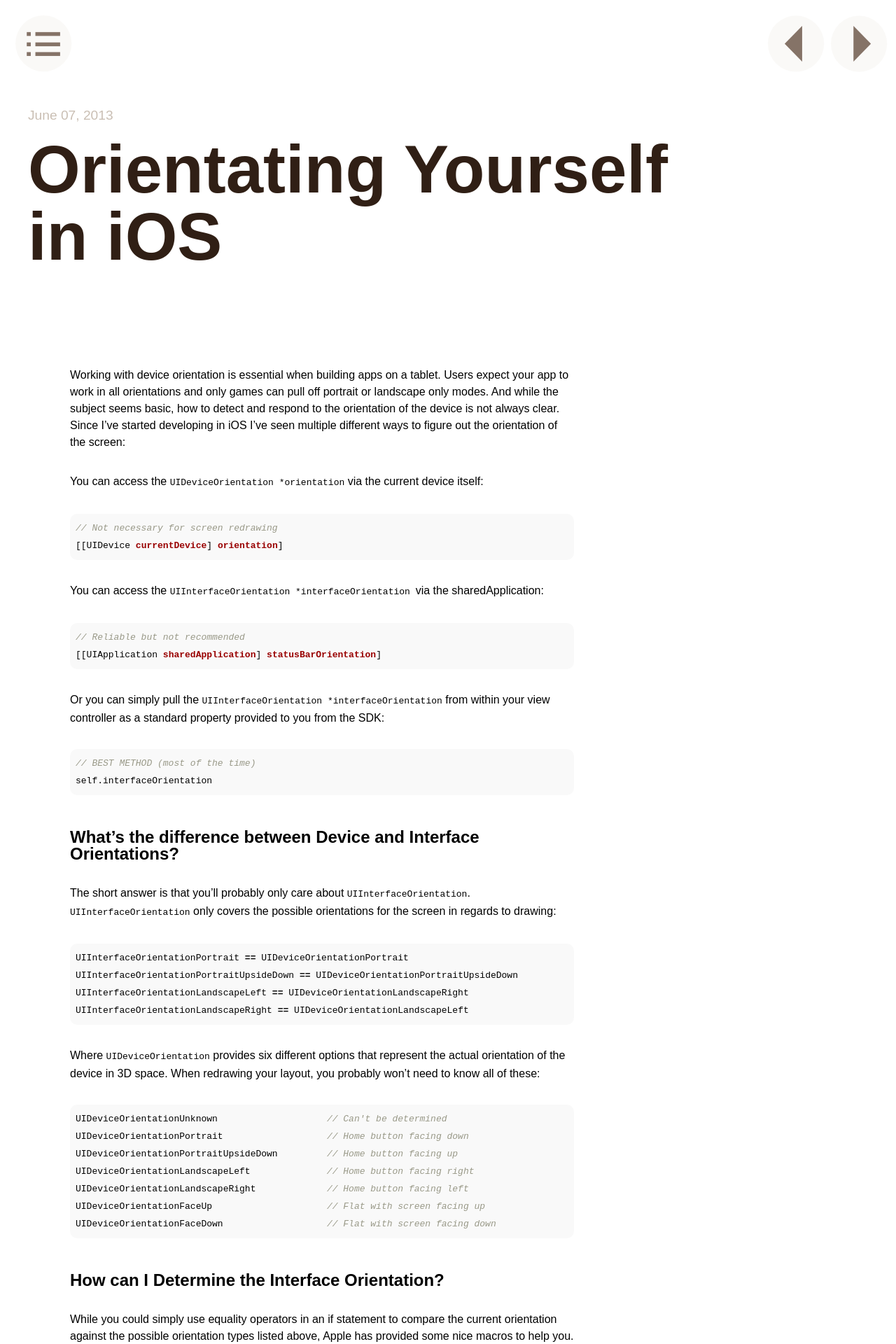
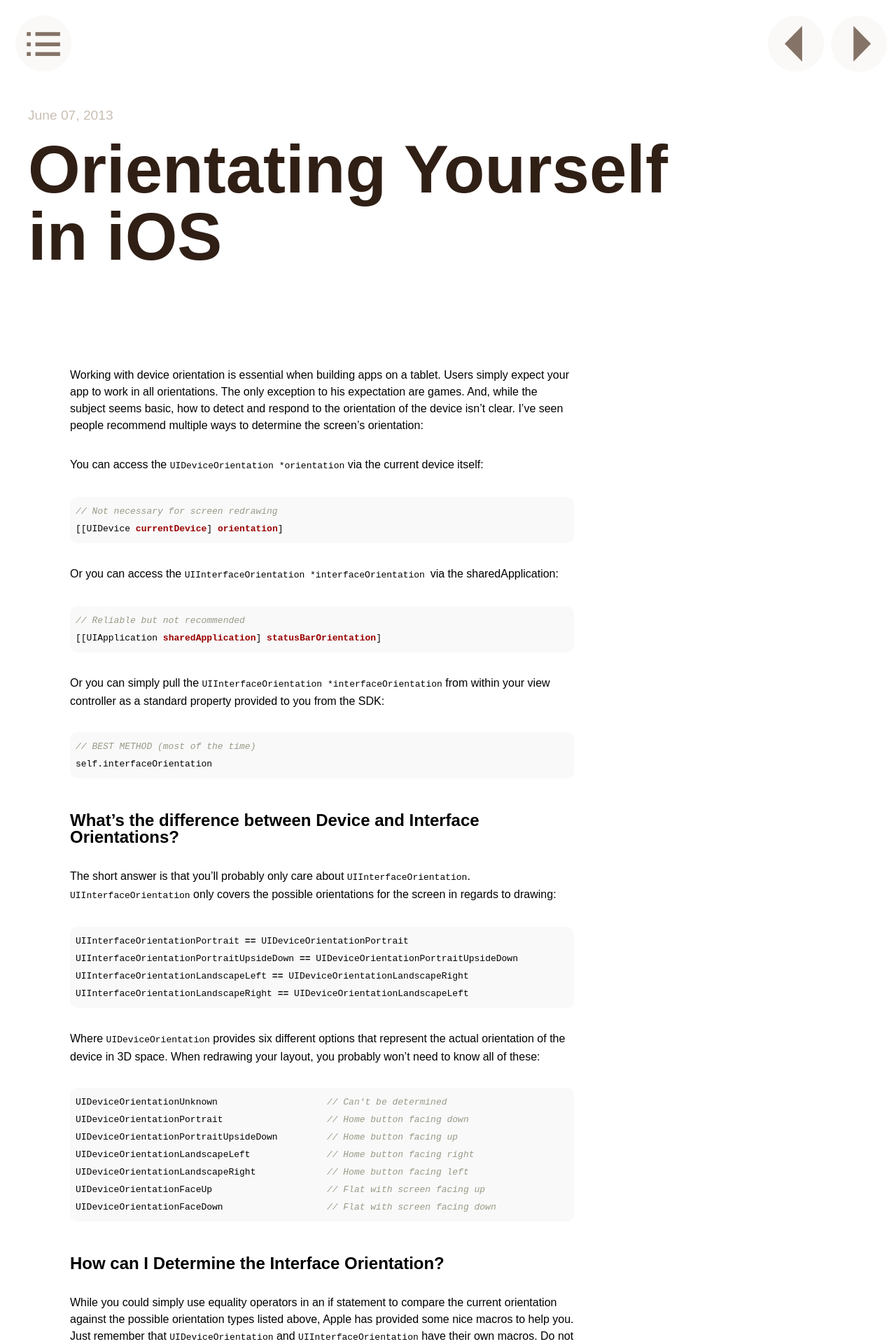
Before and after one commit to jimjeffers/DTTG-Jekyll, a Jekyll site: the page built from _posts/2013-06-07-orientating-yourself-in-ios.md, in a window 1280 px wide. Shown: the top 1920 px of the page at 70% size. Built offline with Jekyll 4.4.1, drawn with Linux system fonts in a browser that asks for light colours.

Commit message:
Minor edits to intro.. perfection perfection..

```diff
--- a/_posts/2013-06-07-orientating-yourself-in-ios.md
+++ b/_posts/2013-06-07-orientating-yourself-in-ios.md
@@ -8,7 +8,7 @@
   orientations in your iOS app. Here's the run down.
 ---
 
-Working with device orientation is essential when building apps on a tablet. Users expect your app to work in all orientations and only games can pull off portrait or landscape only modes. And while the subject seems basic, how to detect and respond to the orientation of the device is not always clear. Since I've started developing in iOS I've seen multiple different ways to figure out the orientation of the screen:
+Working with device orientation is essential when building apps on a tablet. Users simply expect your app to work in all orientations. The only exception to his expectation are games. And, while the subject seems basic, how to detect and respond to the orientation of the device isn't clear. I've seen people recommend multiple ways to determine the screen's orientation:
 
 You can access the `UIDeviceOrientation *orientation` via the current device itself:
 
```
Also changed, not shown: other parts of _posts/2013-06-07-orientating-yourself-in-ios.md (+1 -1 lines), 3 other files.
